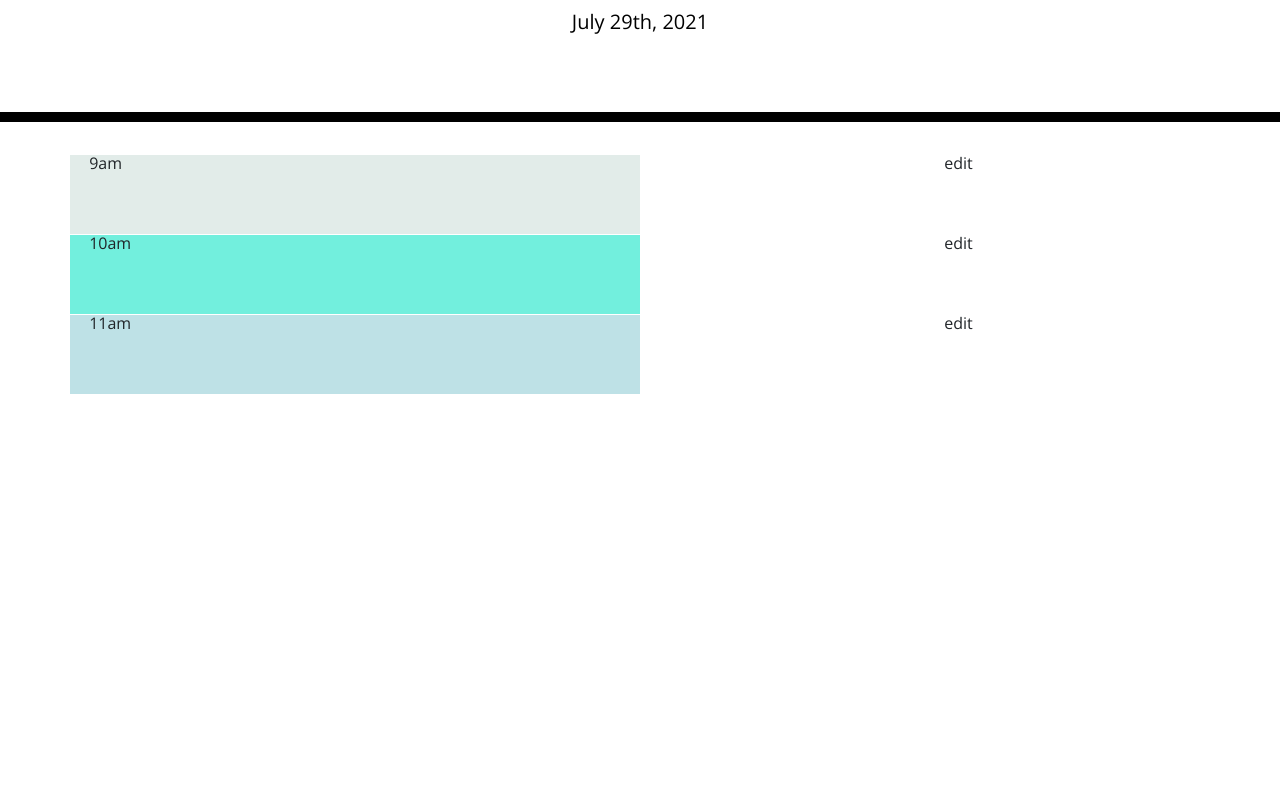
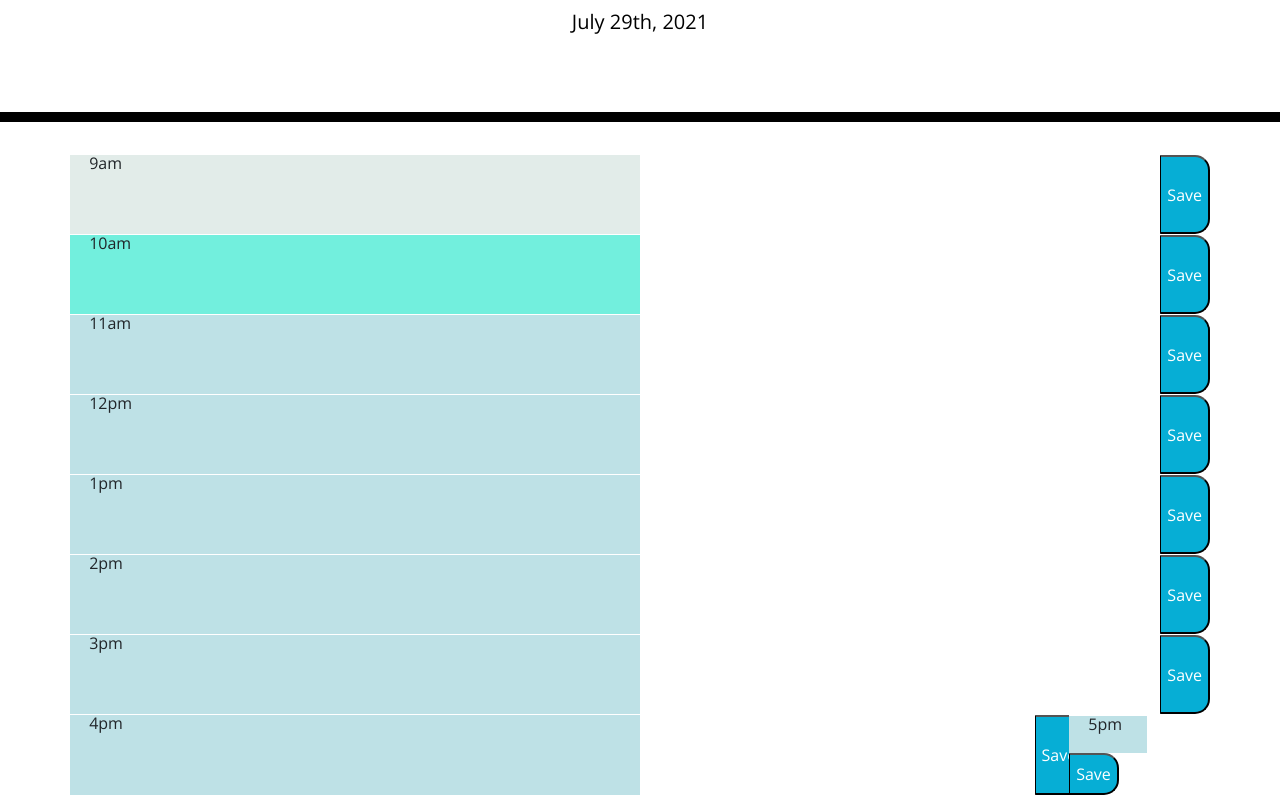
Before and after one commit to kdassign/HW5, a plain HTML site: page Develop/index.html in a window 1280 px wide. Shown: the part 182-977 px from the top of the page. Before the commit the page ends 800 px from the top, so only its background shows below. Drawn offline with nearby package versions, Linux system fonts and the light colour scheme.

Commit message:
added save button

```diff
--- a/Develop/index.html
+++ b/Develop/index.html
@@ -20,20 +20,50 @@
     <p id="currentDay" class="lead"></p>
   </header>
   <div class="container">
-    <div class="row my-row">
+    <div class="row">
       <div class="col-md-6" style="background-color:#e2ece9;" id="9"> 9am </div>
       <div class="col my-col col-a2 edit_cont"> </div>
-      <div class="col my-col col-a3 edit_btn"> edit </div>
+      <button type="onclick"=saveFunction() class="saveBtn">Save</button>
     </div>
-    <div class="row my-row">
-      <div class="col-md-6" style="background-color:#72efdd;" id="9"> 10am </div>
+    <div class="row">
+      <div class="col-md-6" style="background-color:#72efdd;" id="10"> 10am </div>
       <div class="col my-col col-a2 edit_cont"> </div>
-      <div class="col my-col col-a3 edit_btn"> edit </div>
+      <button type="onclick"=saveFunction() class="saveBtn">Save</button>
     </div>
-    <div class="row my-row">
-      <div class="col-md-6" style="background-color:#bee1e6;" id="9"> 11am </div>
+    <div class="row">
+      <div class="col-md-6" style="background-color:#bee1e6;" id="11"> 11am </div>
       <div class="col my-col col-a2 edit_cont"> </div>
-      <div class="col my-col col-a3 edit_btn"> edit </div>
+      <button type="onclick"=saveFunction() class="saveBtn">Save</button>
+    </div>
+    <div class="row">
+      <div class="col-md-6" style="background-color:#bee1e6;" id="12"> 12pm </div>
+      <div class="col my-col col-a2 edit_cont"> </div>
+      <button type="onclick"=saveFunction() class="saveBtn">Save</button>
+    </div>
+    <div class="row">
+      <div class="col-md-6" style="background-color:#bee1e6;" id="1"> 1pm </div>
+      <div class="col my-col col-a2 edit_cont"> </div>
+      <button type="onclick"=saveFunction() class="saveBtn">Save</button>
+    </div>
+    <div class="row">
+      <div class="col-md-6" style="background-color:#bee1e6;" id="2"> 2pm </div>
+      <div class="col my-col col-a2 edit_cont"> </div>
+      <button type="onclick"=saveFunction() class="saveBtn">Save</button>
+    </div>
+    <div class="row">
+      <div class="col-md-6" style="background-color:#bee1e6;" id="3"> 3pm </div>
+      <div class="col my-col col-a2 edit_cont"> </div>
+      <button type="onclick"=saveFunction() class="saveBtn">Save</button>
+    </div>
+    <div class="row">
+      <div class="col-md-6" style="background-color:#bee1e6;" id="4"> 4pm </div>
+      <div class="col my-col col-a2 edit_cont"> </div>
+      <button type="onclick"=saveFunction() class="saveBtn">Save</button>
+      <div class="row">
+        <div class="col-md-6" style="background-color:#bee1e6;" id="5"> 5pm </div>
+        <div class="col my-col col-a2 edit_cont"> </div>
+        <button type="onclick"=saveFunction() class="saveBtn">Save</button>
+      </div>
     </div>
   </div>
 
```
